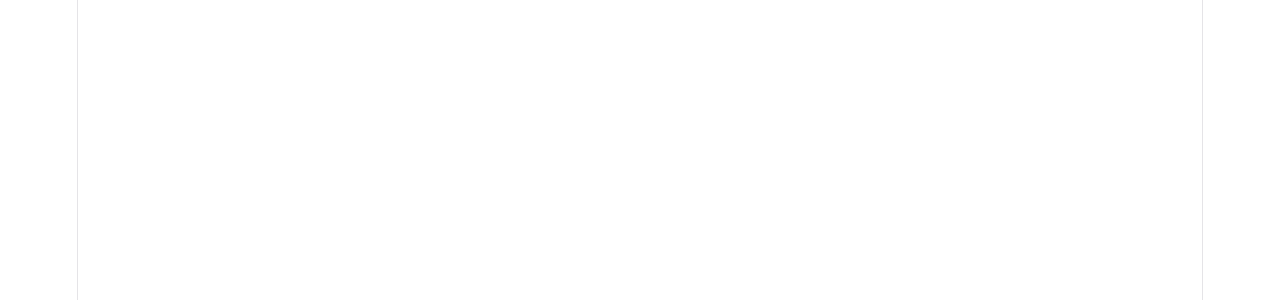
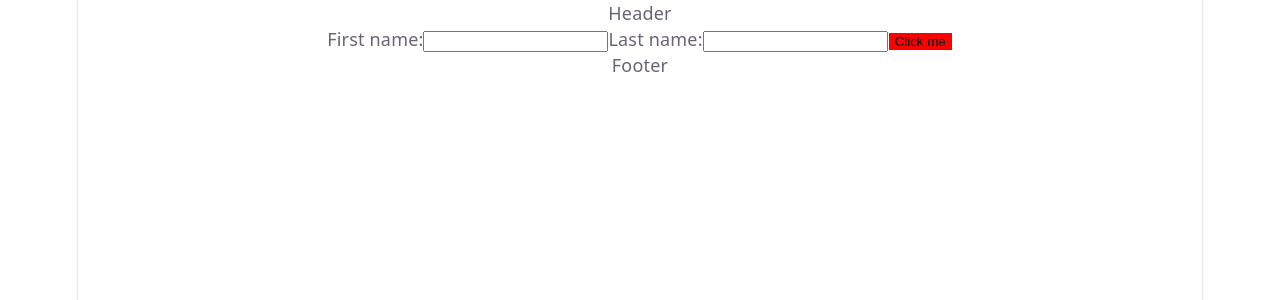
Before and after one commit to pratikkakani080/react_09_09, a React (Vite) app: page / in a window 1280 px wide. Shown: the top 300 px of the page. Built offline with nearby package versions, Linux system fonts and the light colour scheme.

Commit message:
add: props+common components

```diff
--- a/src/App.tsx
+++ b/src/App.tsx
@@ -1,7 +1,23 @@
 import "./App.css";
+import About from "./components/about";
+import Button from "./components/button";
+import Footer from "./components/footer";
+import Header from "./components/header";
 
 function App() {
-  return <></>;
+  return (
+    <>
+      <Header />
+      <div>
+        <About />
+        {/* <Button buttonName={"Confirm"} bgColor={"Green"} />
+        <Button bgColor={"Magenta"} />
+        <Button buttonName={"Submit"} bgColor={"Blue"} />
+        <Button buttonName={"Cancel"} /> */}
+      </div>
+      <Footer />
+    </>
+  );
 }
 
 export default App;
--- /dev/null
+++ b/src/components/about/index.tsx
@@ -0,0 +1,38 @@
+import React from "react";
+import Button from "../button";
+
+function About() {
+  const handleSubmit = () => {
+    console.log("form submitted");
+  };
+  return (
+    <div>
+      <label htmlFor="fName">First name:</label>
+      <input
+        type="text"
+        name="fName"
+        id="fName"
+        onChange={(event) => {
+          console.log(event.target.value);
+        }}
+        onKeyDown={(e) => {
+            if (e.key === 'Enter') {
+                handleSubmit()
+            }
+        }}
+      />
+      <label htmlFor="lName">Last name:</label>
+      <input
+        type="text"
+        name="lName"
+        id="lName"
+        onChange={(event) => {
+          console.log(event.target.value);
+        }}
+      />
+      <Button onButtonClick={handleSubmit} />
+    </div>
+  );
+}
+
+export default About;
--- /dev/null
+++ b/src/components/button/index.tsx
@@ -0,0 +1,19 @@
+import React from "react";
+
+function Button(props) {
+  const { bgColor, buttonName, onButtonClick } = props;
+  console.log("🚀 ~ Button ~ props:", props);
+  return (
+    <button
+      style={{
+        backgroundColor: bgColor || "red",
+        border: "1px solid white",
+      }}
+      onClick={onButtonClick}
+    >
+      {buttonName || "Click me"}
+    </button>
+  );
+}
+
+export default Button;
--- /dev/null
+++ b/src/components/footer/index.tsx
@@ -0,0 +1,9 @@
+import React from 'react'
+
+function Footer() {
+  return (
+    <div>Footer</div>
+  )
+}
+
+export default Footer
--- /dev/null
+++ b/src/components/header/index.tsx
@@ -0,0 +1,9 @@
+import React from 'react'
+
+function Header() {
+  return (
+    <div>Header</div>
+  )
+}
+
+export default Header
```
Also changed, not shown: 1 other file (tests, documents, lock files or other folders).
